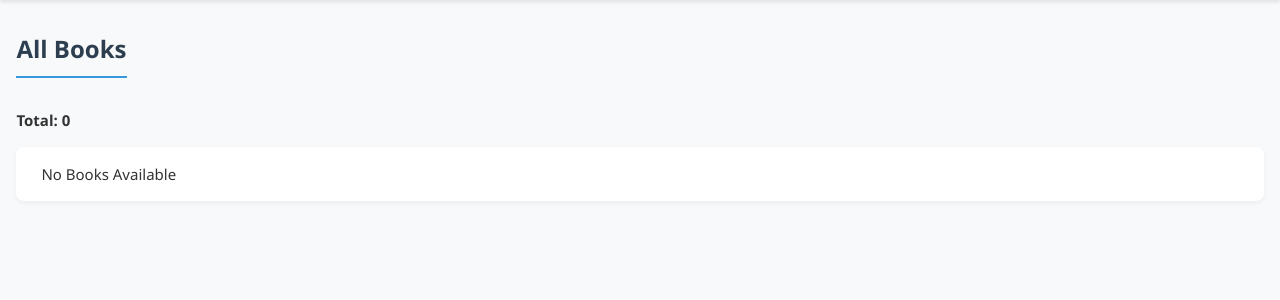
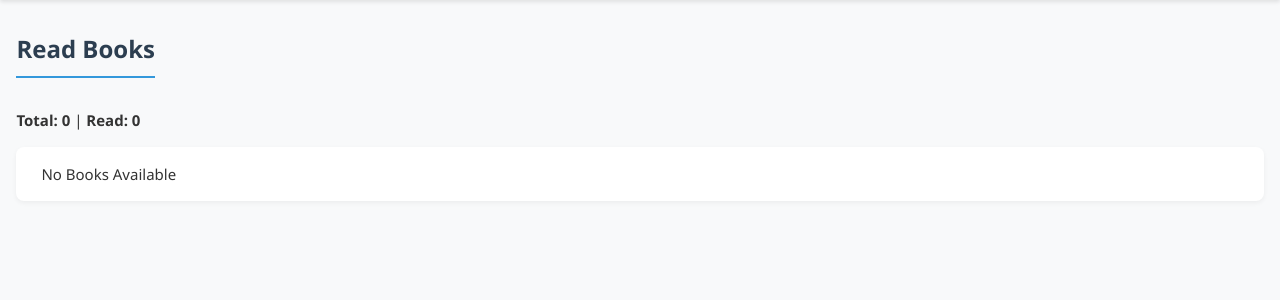
Before and after one commit to UsmanAli-150/book-library-django, a Django app: page /books/read/ in a window 1280 px wide. Shown: the part 56-356 px from the top of the page. Run offline with Django 5.2, Linux system fonts and the light colour scheme; data that the repository does not hold is empty.

Commit message:
Added dynamic page titles and Read count to list view

```diff
--- a/library/books/templates/books/book_list.html
+++ b/library/books/templates/books/book_list.html
@@ -1,8 +1,8 @@
 {% extends "books/base.html" %}
 
 {% block content %}
-<h1>All Books</h1>
-<p><strong>Total: {{ books|length }}</strong></p>
+<h1>{{ page_title }}</h1>
+<p><strong>Total: {{ books|length }}</strong> | <strong>Read: {{ read_count }}</strong></p>
 
 <ul>
     {% for book in books %}
--- a/library/books/views.py
+++ b/library/books/views.py
@@ -5,19 +5,22 @@ from .forms import BookForm
 # Create your views here.
 def book_list(request):
     books = Book.objects.all().order_by("-added")
-    return render(request,"books/book_list.html",{"books":books})
+    read_count = books.filter(read=True).count()
+    return render(request, "books/book_list.html", {"books": books, "page_title": "All Books", "read_count": read_count})
+
+def read_books(request):
+    books = Book.objects.filter(read=True)
+    read_count = books.count()
+    return render(request, "books/book_list.html", {"books": books, "page_title": "Read Books", "read_count": read_count})
+
+def books_by_author(request, name):
+    books = Book.objects.filter(author=name)
+    read_count = books.filter(read=True).count()
+    return render(request, "books/book_list.html", {"books": books, "page_title": f"Books by {name}", "read_count": read_count})
 
 def book_detail(request,pk):
     book = get_object_or_404(Book,pk=pk)
     return render(request,"books/book_detail.html",{"book":book})
-
-def read_books(request):
-    books = Book.objects.filter(read=True)
-    return render(request,"books/book_list.html",{"books":books})
-
-def books_by_author(request,name):
-    books = Book.objects.filter(author=name)
-    return render(request,"books/book_list.html",{"books":books})
 
 def create_book(request):
     if request.method == "POST":
```
